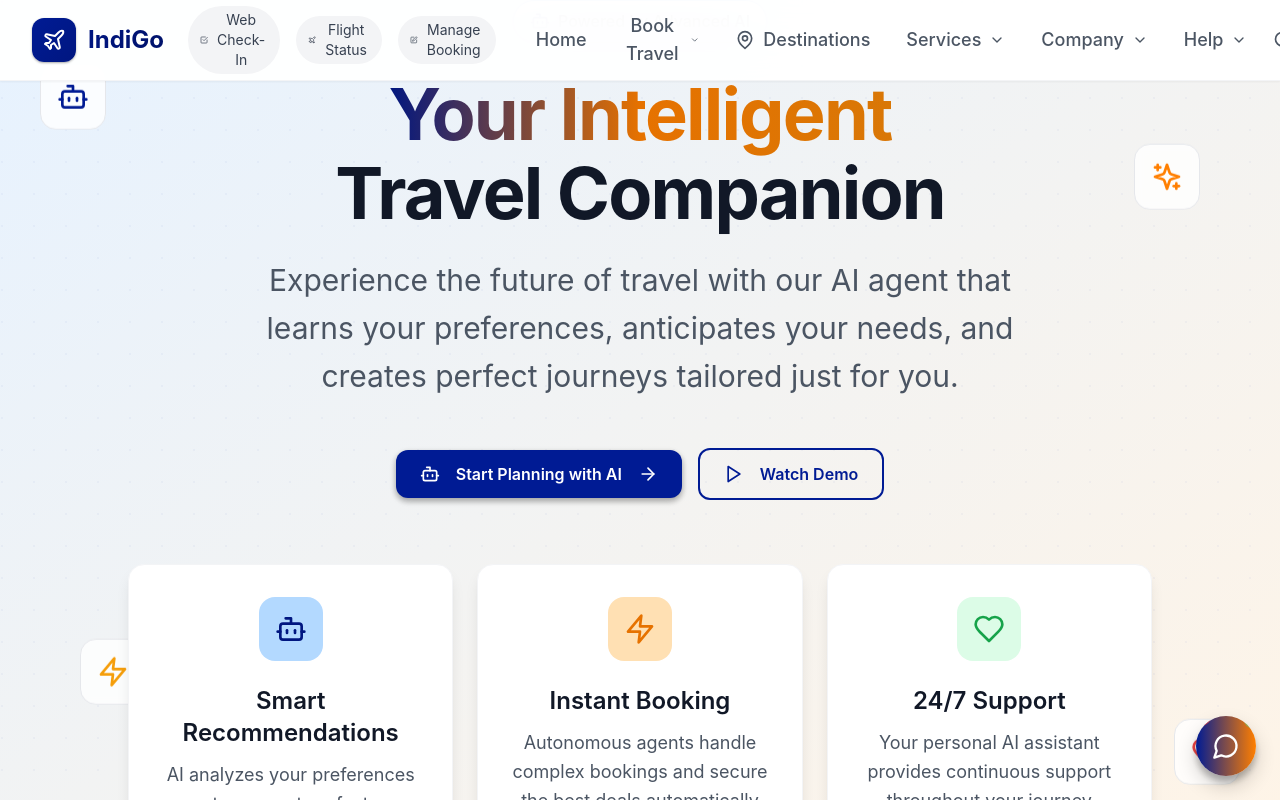
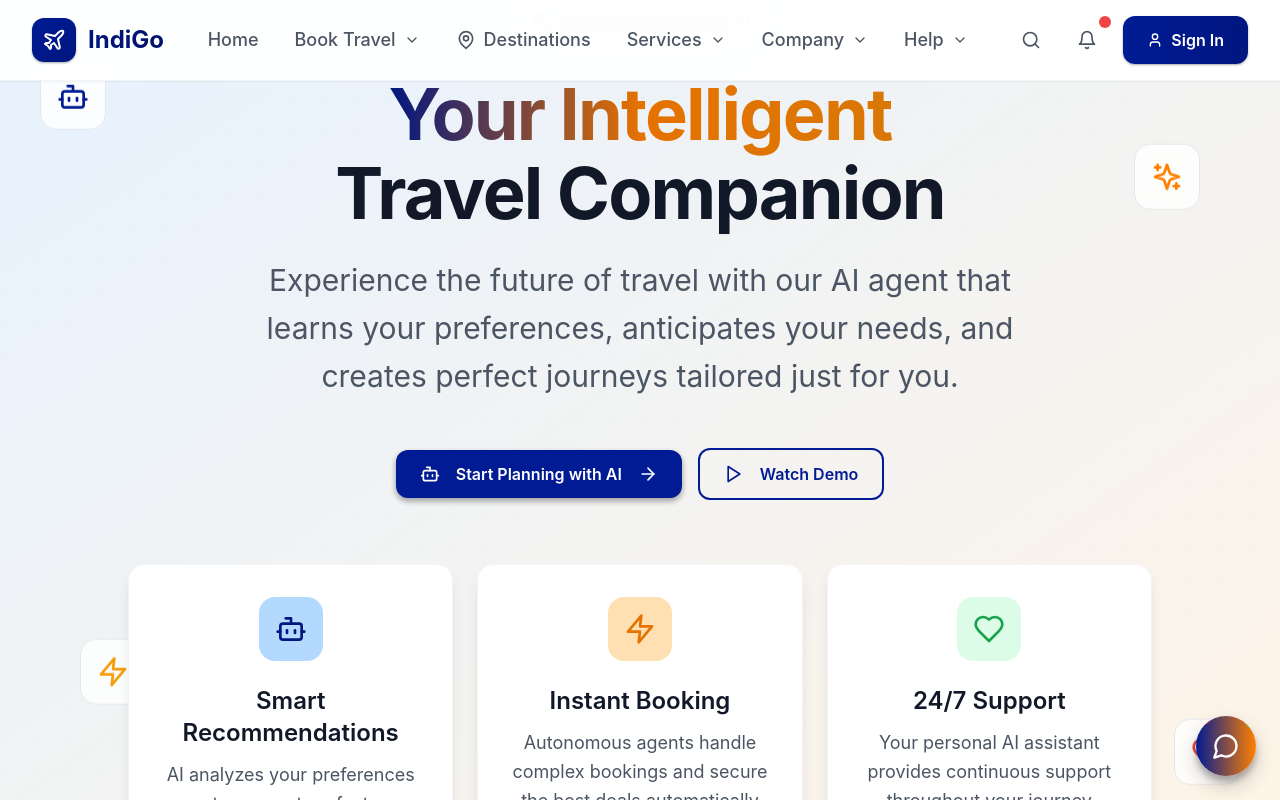
Before and after one commit to Yash-Kavaiya/indigo-AI-website, a React (Vite) app: page / in a window 1280 px wide. Shown: the top 800 px of the page. Built offline with nearby package versions, Linux system fonts and the light colour scheme.

Commit message:
Move services to dropdown menu

```diff
--- a/src/components/Header.tsx
+++ b/src/components/Header.tsx
@@ -223,27 +223,6 @@ const Header: React.FC<HeaderProps> = ({
     }
   ];
 
-  const quickActions = [
-    {
-      id: 'webCheckIn',
-      label: 'Web Check-In',
-      icon: CheckSquare,
-      action: onNavigateToWebCheckIn
-    },
-    {
-      id: 'flightStatus',
-      label: 'Flight Status',
-      icon: Plane,
-      action: onNavigateToFlightStatus
-    },
-    {
-      id: 'manageBooking',
-      label: 'Manage Booking',
-      icon: Edit,
-      action: onNavigateToManageBooking
-    }
-  ];
-
   // Handle scroll effect for sticky header
   useEffect(() => {
     const handleScroll = () => {
@@ -319,20 +298,6 @@ const Header: React.FC<HeaderProps> = ({
             <span className="text-h5 font-bold bg-gradient-to-r from-primary-600 to-primary-700 bg-clip-text text-transparent">
               IndiGo
             </span>
-          </div>
-
-          {/* Quick Action Buttons */}
-          <div className="hidden lg:flex items-center space-x-4 mx-6">
-            {quickActions.map(action => (
-              <button
-                key={action.id}
-                onClick={action.action}
-                className="flex items-center space-x-1.5 text-sm text-gray-700 hover:text-primary-600 transition-colors px-3 py-1 rounded-full bg-gray-100 hover:bg-gray-200"
-              >
-                <action.icon className="h-3.5 w-3.5" />
-                <span>{action.label}</span>
-              </button>
-            ))}
           </div>
 
           {/* Desktop Navigation */}
@@ -514,23 +479,6 @@ const Header: React.FC<HeaderProps> = ({
             className="xl:hidden absolute top-full left-0 right-0 bg-white border-b border-gray-100 shadow-elevation-2 py-4 animate-slide-up max-h-[80vh] overflow-y-auto"
           >
             <nav className="flex flex-col space-y-1 px-4" aria-label="Mobile Navigation">
-              {/* Quick Actions on Mobile */}
-              <div className="grid grid-cols-3 gap-2 mb-4">
-                {quickActions.map(action => (
-                  <button
-                    key={action.id}
-                    onClick={() => {
-                      if (action.action) action.action();
-                      setIsMenuOpen(false);
-                    }}
-                    className="flex flex-col items-center p-3 space-y-1 rounded-lg bg-gray-100 hover:bg-gray-200 transition-colors"
-                  >
-                    <action.icon className="h-5 w-5 text-primary-600" />
-                    <span className="text-xs">{action.label}</span>
-                  </button>
-                ))}
-              </div>
-
               {navigationItems.map(item => (
                 <div key={item.id}>
                   {item.submenu ? (
```
